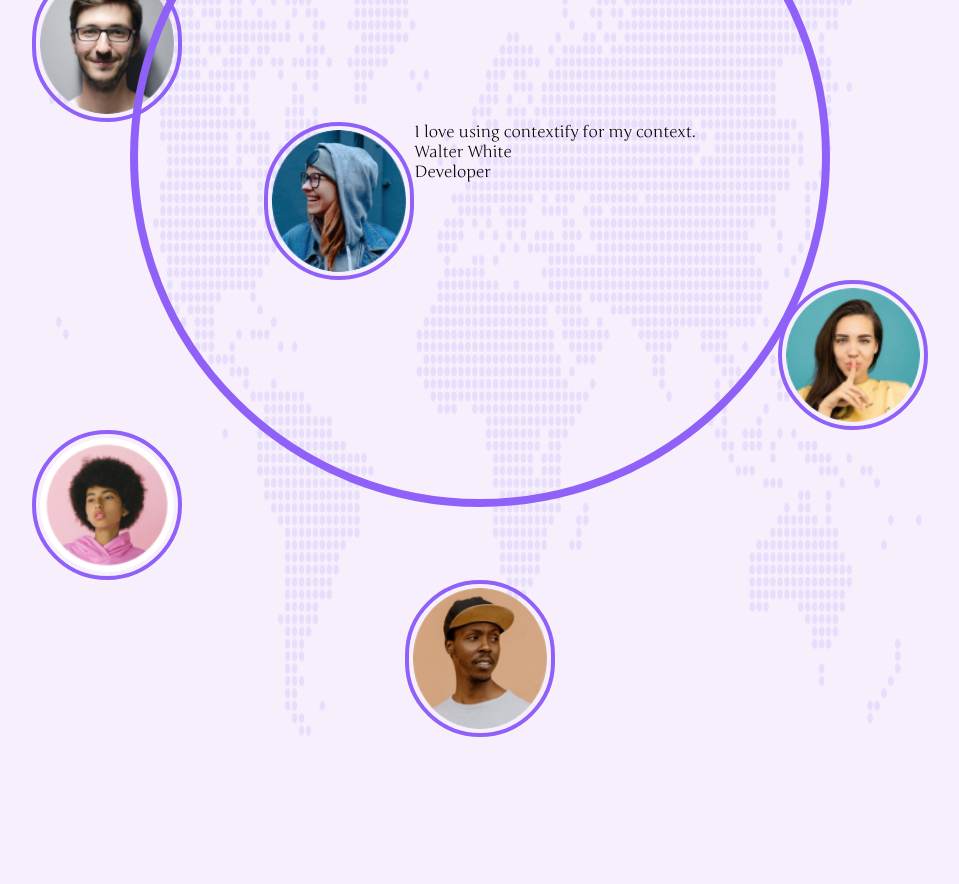
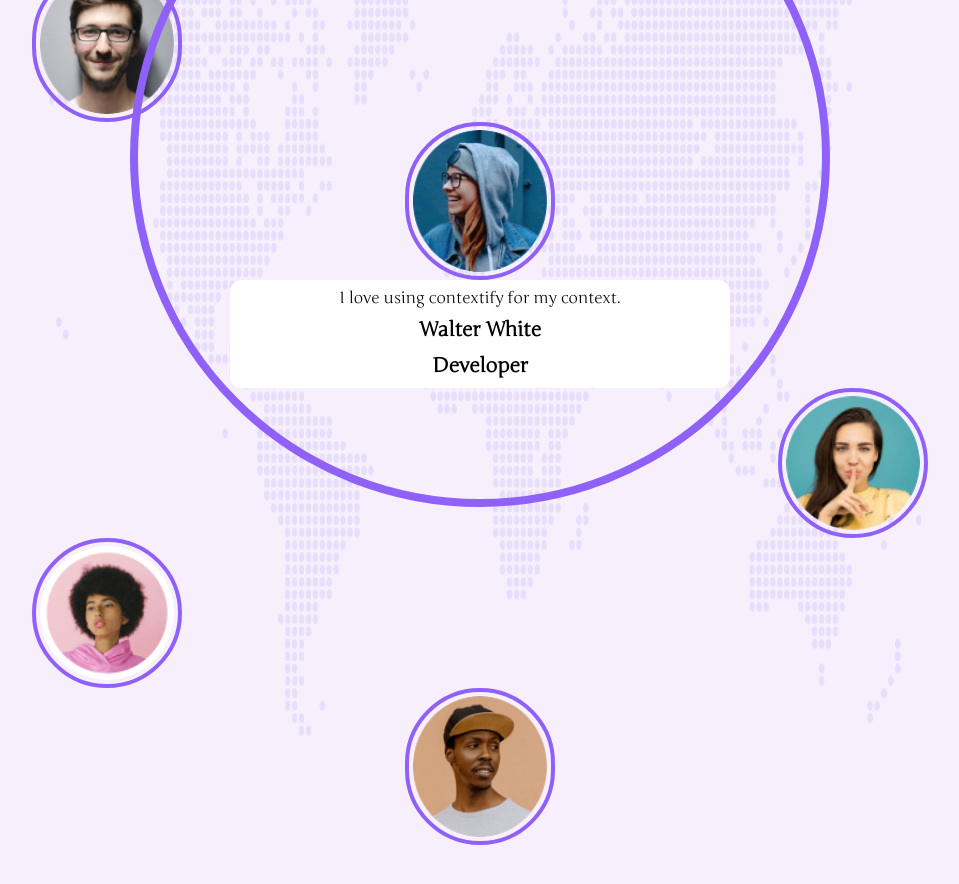
Before and after one commit to rishabh-17/contextify-ai, a React (Vite) app in the folder client/: page / in a window 1280 px wide. Shown: the part 5380-6264 px from the top of the page, without its empty margins (160-1119 px from the left). Built offline with nearby package versions, Linux system fonts and the light colour scheme.

Commit message:
review section

```diff
--- a/client/src/pages/HomePage/index.jsx
+++ b/client/src/pages/HomePage/index.jsx
@@ -299,11 +299,13 @@ export default function HomePage() {
               </div>
 
               <div  className="w-full flex justify-center">
+                <div className="flex flex-col items-center">
                 <img className="border-4 border-purple-500 rounded-full p-1" src={`images/${selected.img}`} width={150} height={150} alt="" />
-                <div className="bg-white">
+                <div className="bg-[#fff] p-2 text-center w-[500px] rounded-xl">
                   <p>{selected.description}</p>
-                  <h3>{selected.name}</h3>
-                  <h3>{selected.title}</h3>
+                  <h3 className="text-xl mt-2 font-bold">{selected.name}</h3>
+                  <h3 className="text-xl mt-2 font-bold">{selected.title}</h3>
+                </div>
                 </div>
               </div>
 
```
